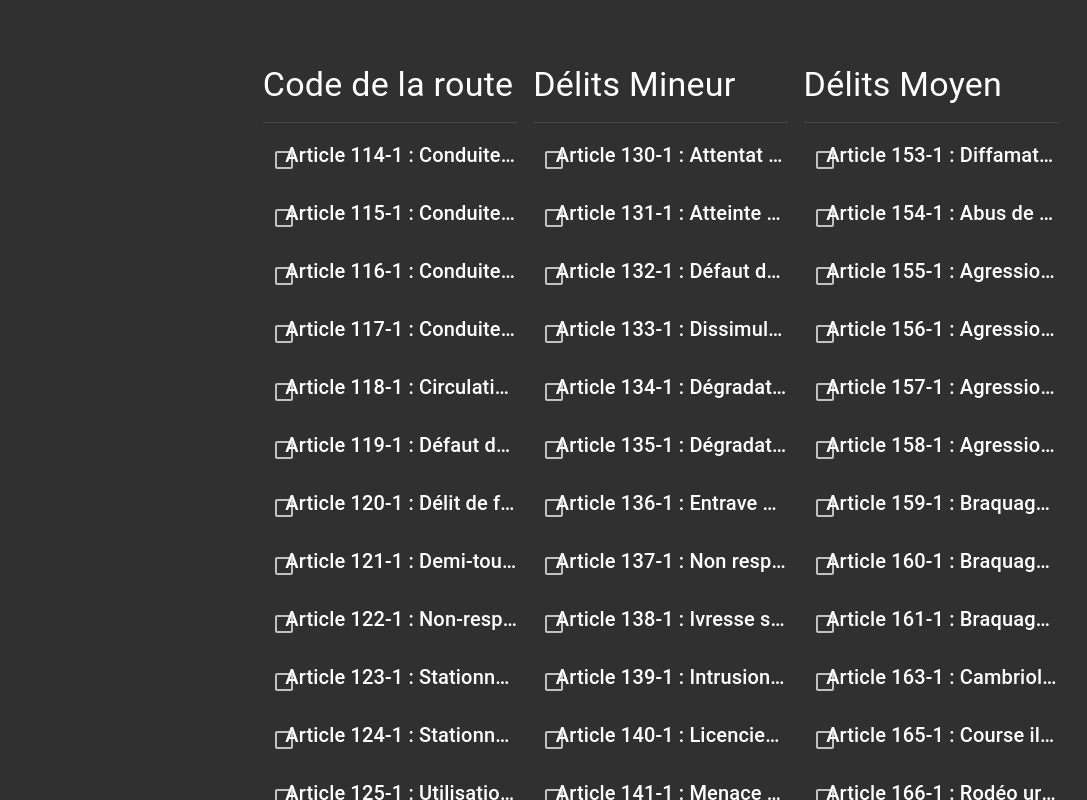
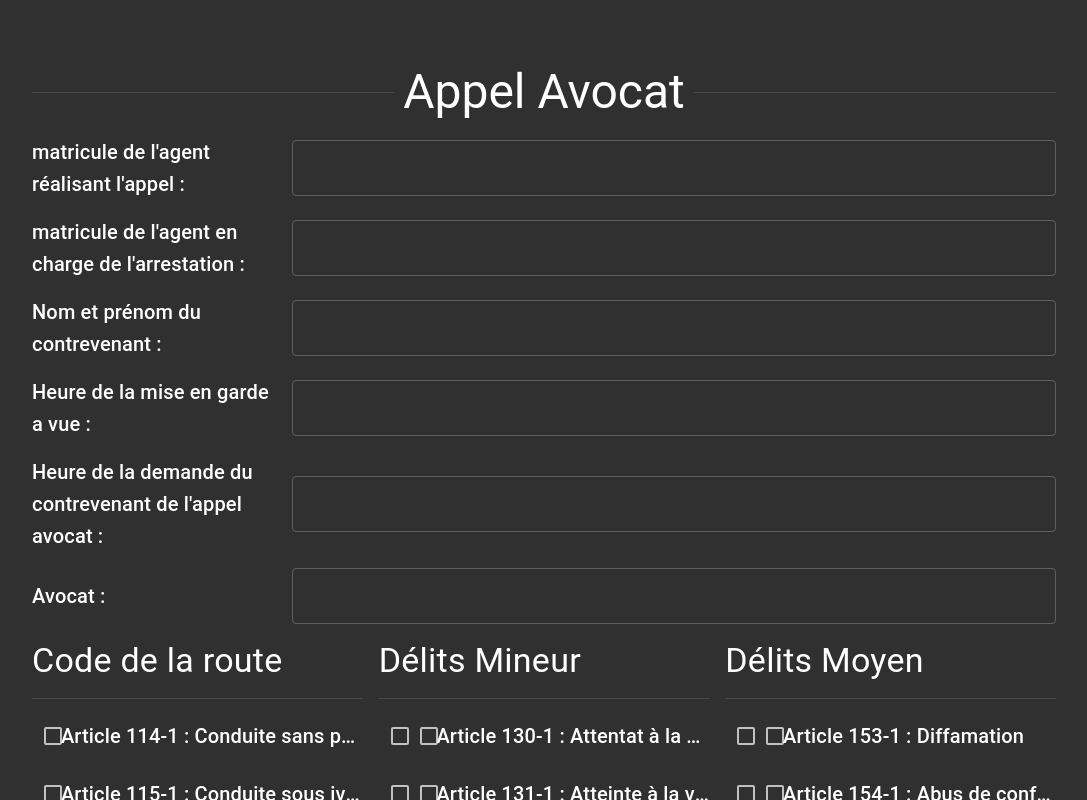
Before and after one commit to AyOne/BlueLineJustice, a JavaScript app: page / in a window 1280 px wide. Shown: the whole page, without its empty margins (96-1183 px from the left). Built offline with nearby package versions, Linux system fonts and the light colour scheme; the HTML template or start-up script is replaced by a standard one.

Commit message:
align and useless stuffs

```diff
--- a/src/pages/LawyerCall/LawyerCall.js
+++ b/src/pages/LawyerCall/LawyerCall.js
@@ -1,4 +1,4 @@
-import { Box, Typography, Grid } from '@mui/material';
+import { Box, Typography, Grid, Divider, TextField } from '@mui/material';
 import offensesJSON from "../../assets/offenses.json";
 import Category from "./components/Category.js";
 
@@ -21,7 +21,51 @@ export default function LawerCall(props) {
 			maxWidth:"80%",
 			margin:"5% auto 5% auto"
 		}}>
-			<Typography variant="h3">LawyerCall</Typography>
+			<Grid container spacing={2} alignItems="center">
+				<Grid item xs={12}>
+					<Divider role="presentation">
+						<Typography variant="h3">
+							Appel Avocat
+						</Typography>
+					</Divider>
+				</Grid>
+				<Grid item xs={3}>
+					<Typography variant="h6">matricule de l'agent réalisant l'appel : </Typography>
+				</Grid>
+				<Grid item xs={9}>
+					<TextField fullWidth variant="outlined" />
+				</Grid>
+				<Grid item xs={3}>
+					<Typography variant="h6">matricule de l'agent en charge de l'arrestation : </Typography>
+				</Grid>
+				<Grid item xs={9}>
+					<TextField fullWidth variant="outlined" />
+				</Grid>
+				<Grid item xs={3}>
+					<Typography variant="h6">Nom et prénom du contrevenant : </Typography>
+				</Grid>
+				<Grid item xs={9}>
+					<TextField fullWidth variant="outlined" />
+				</Grid>
+				<Grid item xs={3}>
+					<Typography variant="h6">Heure de la mise en garde a vue : </Typography>
+				</Grid>
+				<Grid item xs={9}>
+					<TextField fullWidth variant="outlined" />
+				</Grid>
+				<Grid item xs={3}>
+					<Typography variant="h6">Heure de la demande du contrevenant de l'appel avocat : </Typography>
+				</Grid>
+				<Grid item xs={9}>
+					<TextField fullWidth variant="outlined" />
+				</Grid>
+				<Grid item xs={3}>
+					<Typography variant="h6">Avocat : </Typography>
+				</Grid>
+				<Grid item xs={9}>
+					<TextField fullWidth variant="outlined" />
+				</Grid>
+				<Grid item xs={12}>
 					<Grid container spacing={2}>
 					{
 						Object.keys(offensesJSON).map((key) => {
@@ -33,6 +77,8 @@ export default function LawerCall(props) {
 						})
 					}
 					</Grid>
+				</Grid>
+			</Grid>
 		</Box>
 	)
 }
--- a/src/pages/LawyerCall/components/Category.js
+++ b/src/pages/LawyerCall/components/Category.js
@@ -17,7 +17,7 @@ export default function Category({category}) {
 			</Grid>
 			{category.laws.map((law, index) => {console.log(law);return (
 				<Grid item xs={12} key={index}>
-					<Checker law={law} offence={category.offence} />
+					<Checker law={law} offense={category.offense} />
 				</Grid>
 			)})}
 		</Grid>
--- a/src/pages/LawyerCall/components/Checker.js
+++ b/src/pages/LawyerCall/components/Checker.js
@@ -2,14 +2,14 @@
 import { Grid, Checkbox } from "@mui/material";
 import Law from "./Law";
 
-export default function Checker({law:{name, law_number}, offence}) {
+export default function Checker({law:{name, law_number}, offense}) {
 
 	//const checkbox_size =
-	console.log(name, law_number, offence)
+	console.log(name, law_number, offense)
 
 	return (
-		<Grid container spacing={2}>
-			{offence ?
+		<Grid container spacing={2} alignItems="center">
+			{offense ?
 				<Grid item xs={1}>
 					<Checkbox />
 				</Grid>
@@ -17,7 +17,7 @@ export default function Checker({law:{name, law_number}, offence}) {
 			<Grid item xs={1}>
 				<Checkbox />
 			</Grid>
-			<Grid item xs={offence ? 10 : 11}>
+			<Grid item xs={offense ? 10 : 11}>
 				<Law law_number={law_number} name={name} />
 			</Grid>
 		</Grid>
```
Lines whose indentation alone changed are shown as unchanged.
